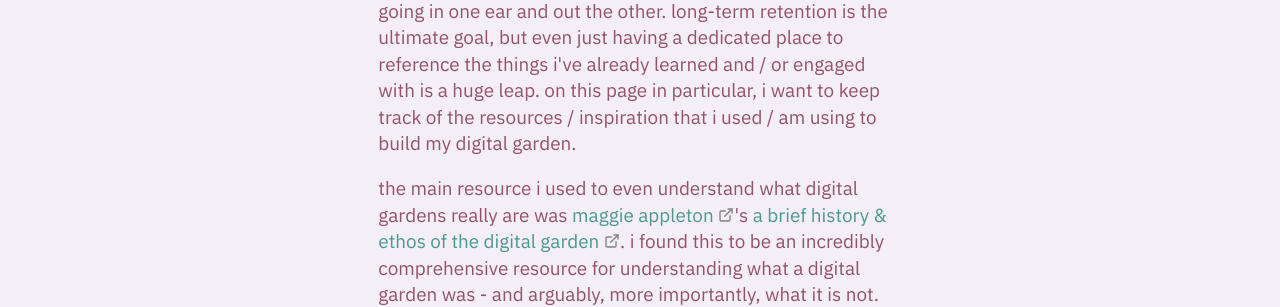
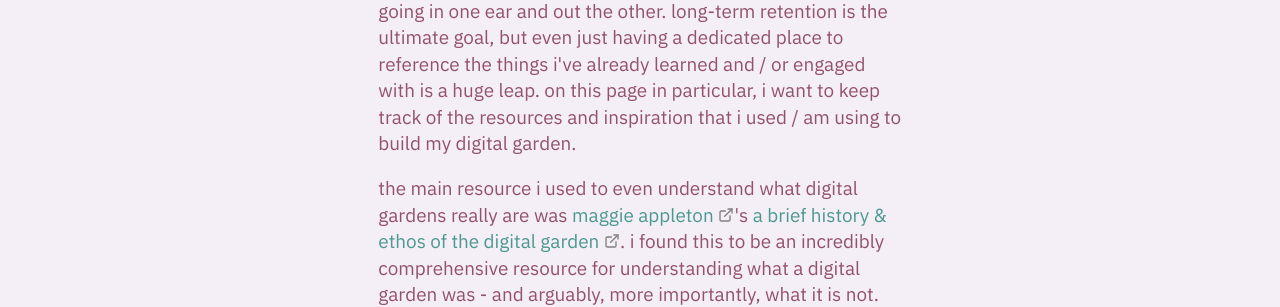
Before and after one commit to taliaisonline/taliaisonline.github.io, a Jekyll site: the page built from _notes/Public/digital garden resources.md, in a window 1280 px wide. Shown: the part 411-718 px from the top of the page. Built offline with Jekyll 4.4.1, drawn with Linux system fonts in a browser that asks for light colours; part of the change alters nothing that is shown; some of the changed text lies outside the part shown.

```diff
--- a/_notes/Public/digital garden resources.md
+++ b/_notes/Public/digital garden resources.md
@@ -4,8 +4,14 @@ feed: show
 date: 17-03-2025
 permalink: /digital-garden-resources
 format: list
+tags:
+  - digital-garden
+  - coding
+  - intentionality
+planted: 2025-03-17
+last-tended: 2025-03-18
 ---
-i want to create a digital garden as a means of being more intentional and creative with my time in general, and specifically my time online. after coming across the concept of a digital garden on [tiktok (@unearthworms)](https://www.tiktok.com/t/ZP82mdsx5/) and [youtube (anna howard)](https://youtu.be/0tY7Z53QJo8?si=kQyEIpcKgLDhe-n7), i felt that this was the exact type of documentation resource that i was looking for to track the content that i consume on a daily basis and ensure that it isn't going in one ear and out the other. long-term retention is the ultimate goal, but even just having a dedicated place to reference the things i've already learned and / or engaged with is a huge leap. on this page in particular, i want to keep track of the resources / inspiration that i used / am using to build my digital garden.
+i want to create a digital garden as a means of being more intentional and creative with my time in general, and specifically my time online. after coming across the concept of a digital garden on [tiktok (@unearthworms)](https://www.tiktok.com/t/ZP82mdsx5/) and [youtube (anna howard)](https://youtu.be/0tY7Z53QJo8?si=kQyEIpcKgLDhe-n7), i felt that this was the exact type of documentation resource that i was looking for to track the content that i consume on a daily basis and ensure that it isn't going in one ear and out the other. long-term retention is the ultimate goal, but even just having a dedicated place to reference the things i've already learned and / or engaged with is a huge leap. on this page in particular, i want to keep track of the resources and inspiration that i used / am using to build my digital garden.
 
 
 the main resource i used to even understand what digital gardens really are was [maggie appleton](https://maggieappleton.com/about)'s [a brief history & ethos of the digital garden](https://maggieappleton.com/garden-history). i found this to be an incredibly comprehensive resource for understanding what a digital garden was - and arguably, more importantly, what it is not. visualizing a digital garden as a personal wiki is my favorite way of thinking about it.
```
Also changed, not shown: .obsidian/workspace.json, _notes/Private/Credits.md (renamed from _notes/Public/Credits.md), _notes/Private/Hidden Note.md (renamed from _notes/Public/Hidden Note.md), _notes/Private/Markdown Rendered.md (renamed from _notes/Public/Markdown Rendered.md).
